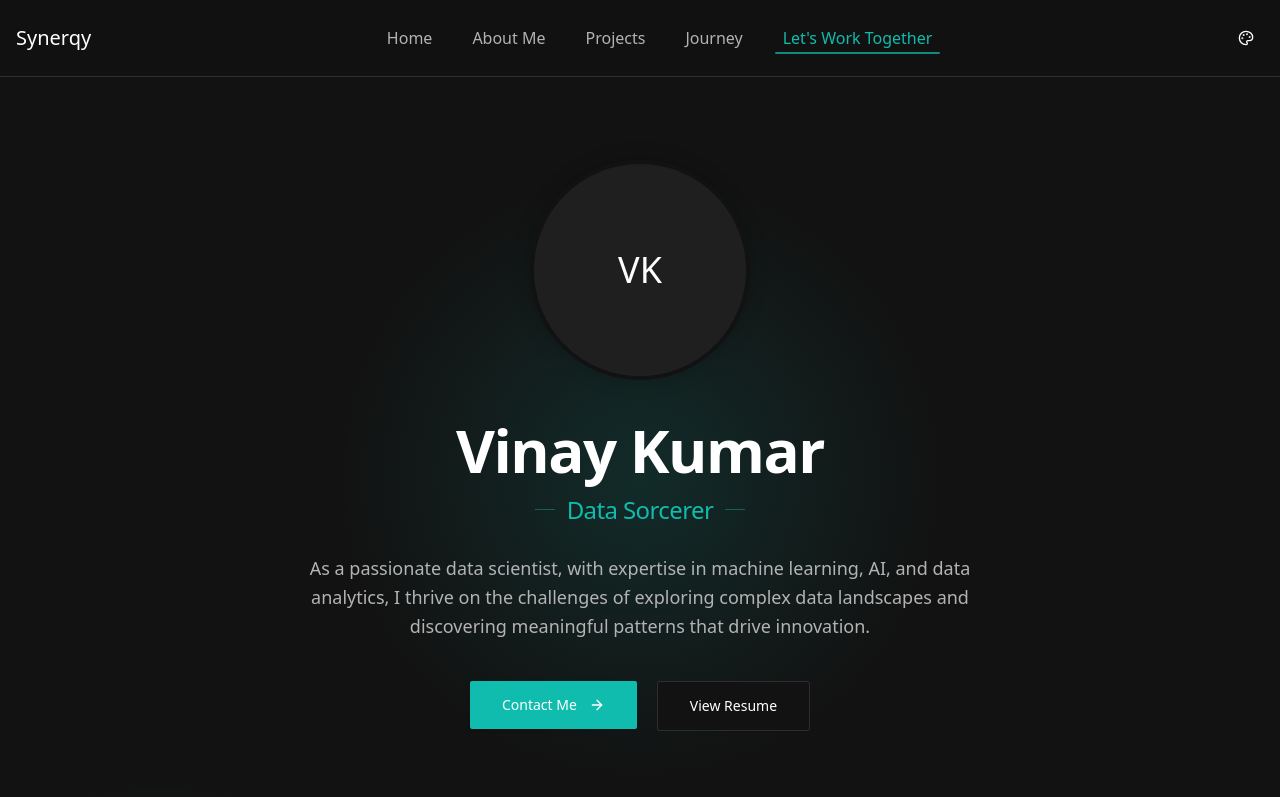
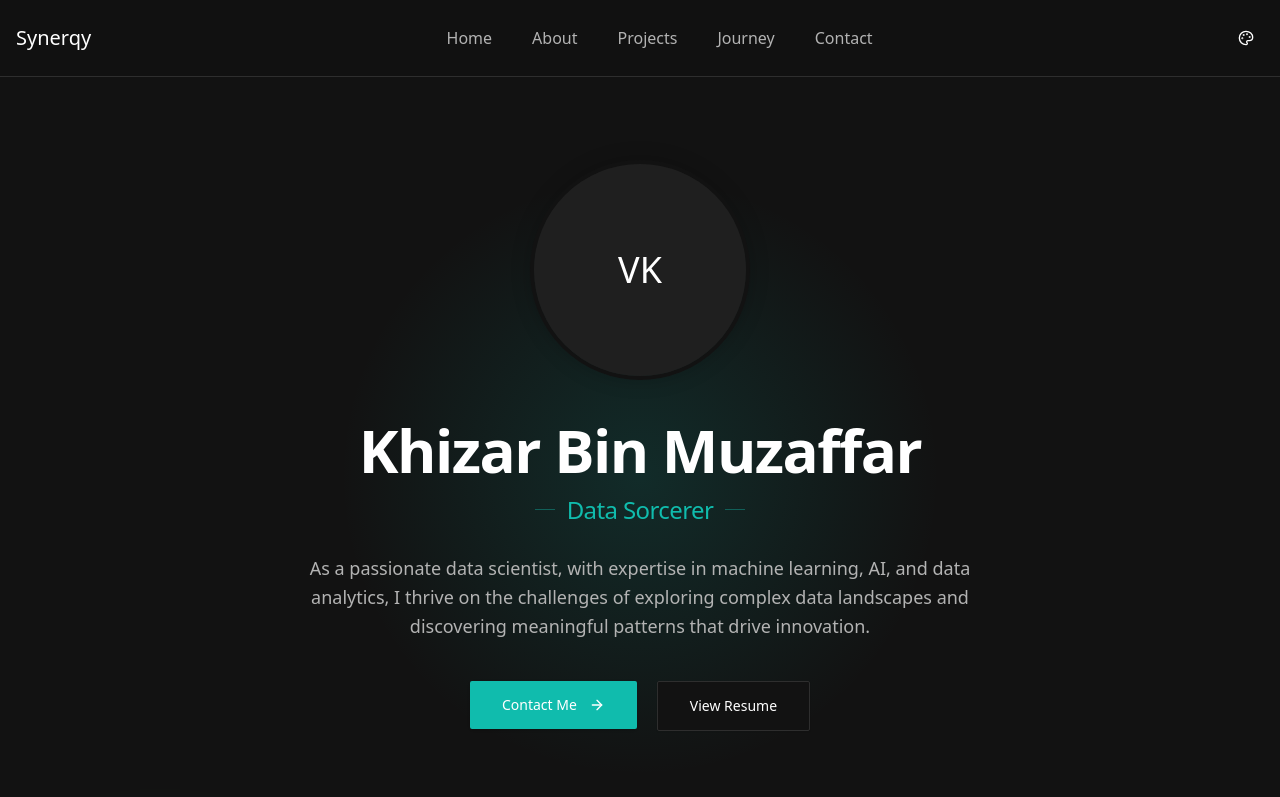
Before and after one commit to Khizar-BM/Khizar-BM.github.io, a Next.js app: page / in a window 1280 px wide. Shown: the top 797 px of the page. Built offline with nearby package versions, Linux system fonts and the light colour scheme.

Commit message:
complete v1 6

```diff
--- a/src/app/page.tsx
+++ b/src/app/page.tsx
@@ -57,7 +57,7 @@ export default function Home() {
           </section>
 
           {/* About Me Section */}
-          <section id="about" className="section relative">
+          <section id="about-wrapper" className="section relative">
             <SectionCornerGlow position="top-left-bottom-right" section="about" />
             <div className="container-custom">
               <SectionTitle
@@ -88,7 +88,7 @@ export default function Home() {
                     </p>
                   </div>
                   <div className="mt-8">
-                    <a href="#contact" className="btn-primary">
+                    <a href="#contact-wrapper" className="btn-primary">
                       CONTACT
                     </a>
                   </div>
--- a/src/components/hero-section.tsx
+++ b/src/components/hero-section.tsx
@@ -34,7 +34,7 @@ export default function HeroSection() {
           {/* Name & Title */}
           <div>
             <h1 className="text-4xl md:text-5xl lg:text-6xl font-bold mb-3">
-              Vinay Kumar
+              Khizar Bin Muzaffar
             </h1>
 
             <div className="inline-flex items-center mb-7">
--- a/src/components/layout/Header.tsx
+++ b/src/components/layout/Header.tsx
@@ -11,10 +11,10 @@ interface NavItem {
 
 const navItems: NavItem[] = [
   { id: "home", label: "Home" },
-  { id: "about", label: "About Me" },
-  { id: "projects", label: "Projects" },
-  { id: "journey", label: "Journey" },
-  { id: "contact", label: "Let's Work Together" }
+  { id: "about-wrapper", label: "About" },
+  { id: "projects-wrapper", label: "Projects" },
+  { id: "journey-wrapper", label: "Journey" },
+  { id: "contact-wrapper", label: "Contact" }
 ];
 
 export function Header() {
--- a/src/components/theme-color-toggle.tsx
+++ b/src/components/theme-color-toggle.tsx
@@ -26,8 +26,30 @@ export function ThemeColorToggle() {
     // Get saved accent from localStorage or use default
     const savedAccent = localStorage.getItem("accentColor") || "teal"
     setCurrentAccent(savedAccent)
-    applyAccentColor(savedAccent)
   }, [])
+
+  // Set default dark and light theme CSS variables
+  const setDefaultThemeVariables = (isDark: boolean) => {
+    const root = document.documentElement
+
+    if (isDark) {
+      // Reset to default dark theme variables
+      root.style.setProperty("--background", "0 0% 7%")
+      root.style.setProperty("--foreground", "0 0% 100%")
+      root.style.setProperty("--card", "0 0% 12%")
+      root.style.setProperty("--card-foreground", "0 0% 100%")
+      root.style.setProperty("--muted", "0 0% 15%")
+      root.style.setProperty("--muted-foreground", "0 0% 70%")
+      root.style.setProperty("--border", "0 0% 18%")
+      root.style.setProperty("--input", "0 0% 18%")
+    } else {
+      // Reset to default light theme variables
+      root.style.setProperty("--background", "0 0% 100%")
+      root.style.setProperty("--foreground", "0 0% 10%")
+      root.style.setProperty("--card", "0 0% 98%")
+      root.style.setProperty("--card-foreground", "0 0% 10%")
+    }
+  }
 
   // Apply the accent color to the CSS variables
   const applyAccentColor = (accentId: string) => {
@@ -40,6 +62,9 @@ export function ThemeColorToggle() {
 
     // Apply the color based on the current theme mode
     const isDark = resolvedTheme === "dark"
+
+    // First set the base theme variables for the current mode
+    setDefaultThemeVariables(isDark)
 
     if (isDark) {
       // Dark theme properties
@@ -56,6 +81,17 @@ export function ThemeColorToggle() {
       root.style.setProperty("--border", `${hue} 10% 90%`)
       root.style.setProperty("--input", `${hue} 10% 90%`)
     }
+  }
+
+  // Toggle accent color handler
+  const changeAccentColor = (accentId: string) => {
+    setCurrentAccent(accentId)
+    applyAccentColor(accentId)
+  }
+
+  // Handle theme mode change
+  const changeThemeMode = (mode: string) => {
+    setTheme(mode)
   }
 
   // Update accent color when theme changes
@@ -81,15 +117,15 @@ export function ThemeColorToggle() {
 
         {/* Mode options */}
         <DropdownMenuLabel className="text-xs text-muted-foreground">Mode</DropdownMenuLabel>
-        <DropdownMenuItem onClick={() => setTheme("dark")} className="flex items-center justify-between">
+        <DropdownMenuItem onClick={() => changeThemeMode("dark")} className="flex items-center justify-between">
           Dark
           {resolvedTheme === "dark" && <span className="text-primary">✓</span>}
         </DropdownMenuItem>
-        <DropdownMenuItem onClick={() => setTheme("light")} className="flex items-center justify-between">
+        <DropdownMenuItem onClick={() => changeThemeMode("light")} className="flex items-center justify-between">
           Light
           {resolvedTheme === "light" && <span className="text-primary">✓</span>}
         </DropdownMenuItem>
-        <DropdownMenuItem onClick={() => setTheme("system")} className="flex items-center justify-between">
+        <DropdownMenuItem onClick={() => changeThemeMode("system")} className="flex items-center justify-between">
           System
           {theme === "system" && <span className="text-primary">✓</span>}
         </DropdownMenuItem>
@@ -101,7 +137,7 @@ export function ThemeColorToggle() {
         {themes.map((themeOption) => (
           <DropdownMenuItem
             key={themeOption.id}
-            onClick={() => applyAccentColor(themeOption.id)}
+            onClick={() => changeAccentColor(themeOption.id)}
             className="flex items-center justify-between"
           >
             <div className="flex items-center gap-2">
```
